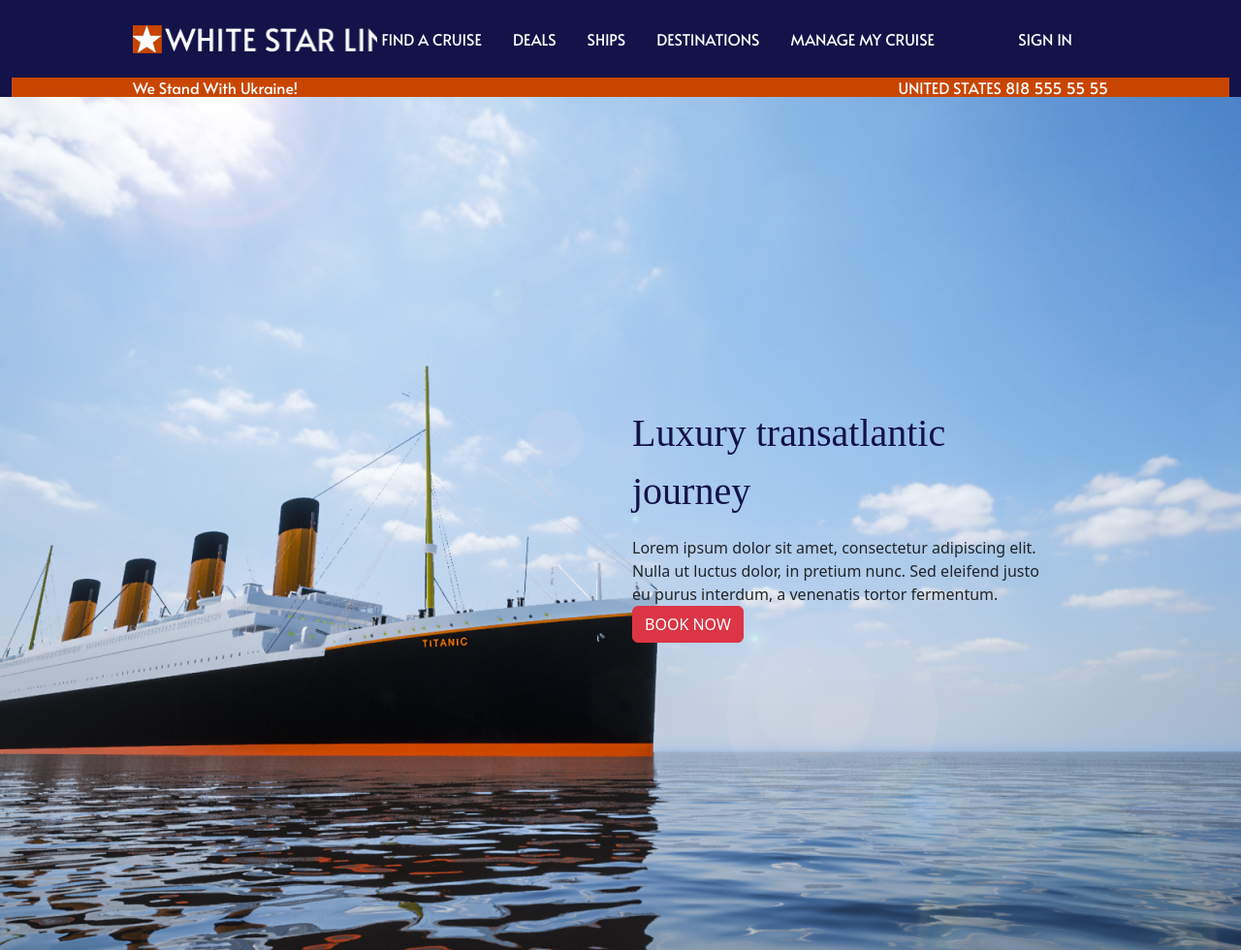
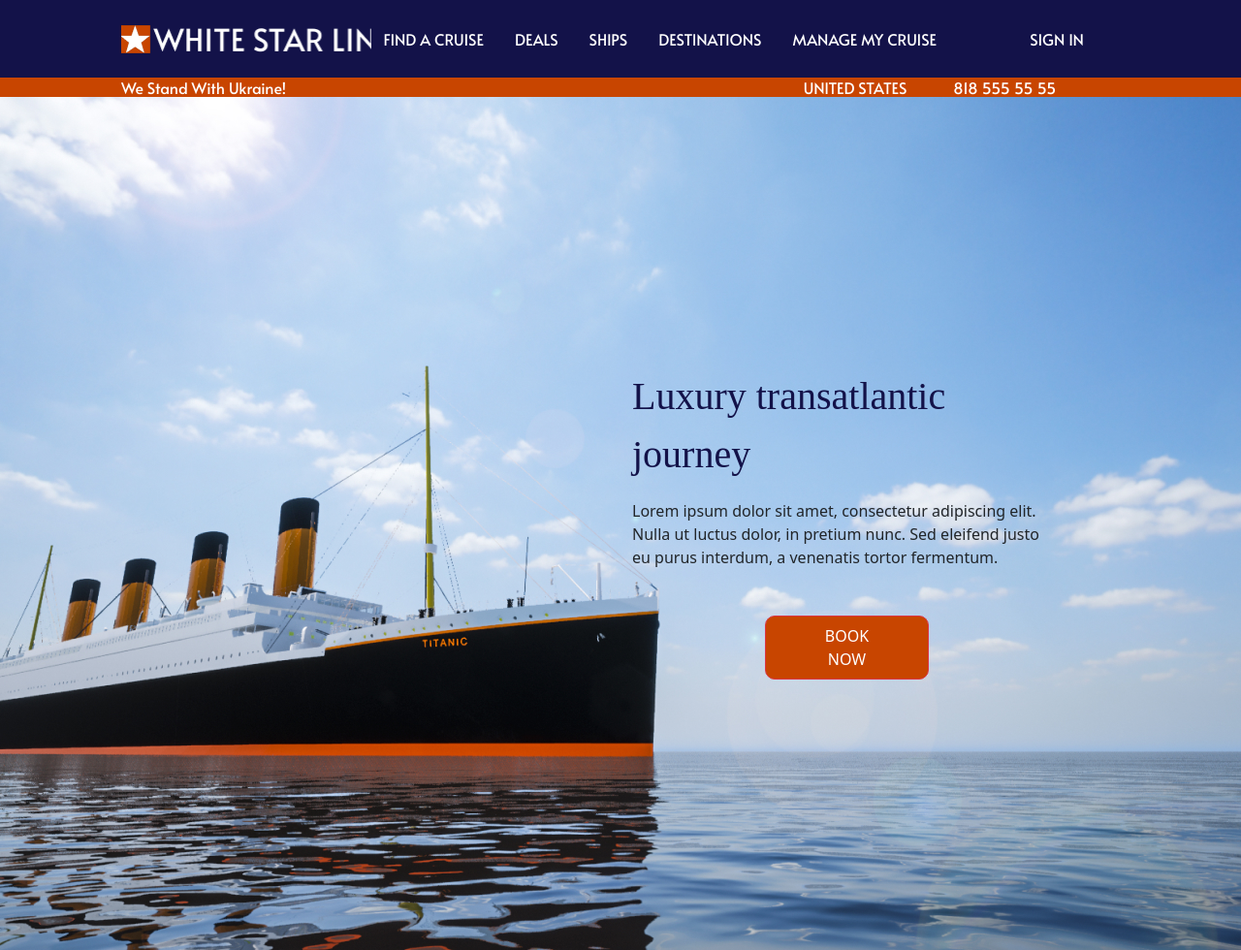
Before and after one commit to zenya385/Titanic, a plain HTML site: page index.html in a window 1280 px wide. Shown: the top 980 px of the page at 97% size. Drawn offline with nearby package versions, Linux system fonts and the light colour scheme; a web font is replaced by a local one.

Commit message:
change padding and button

```diff
--- a/index.html
+++ b/index.html
@@ -36,8 +36,8 @@
         <li class="nav-item">
           <a class="nav-link text-uppercase">Manage my cruise</a>
         </li>
+      </ul>
 
-      </ul>
       <div class="search_header col-1 d-flex justify-content-end align-items-center">
         <a class="nav-link">SIGN IN</a>
       </div>
@@ -47,8 +47,9 @@
         <div class=" col-3 px-0 ">
           We Stand With Ukraine!
         </div>
-        <div class="col-6"></div>
-        <div class="contact_header col-3 text-end px-0">UNITED STATES 818 555 55 55</div>
+        <div class="col-5"></div>
+        <div class="contact_header col-2 text-end pe-5">UNITED STATES</div>
+        <div class="contact_header col-2 text-start px-0">818 555 55 55</div>
       </div>
     </div>
   </header>
@@ -63,8 +64,12 @@
             nunc. Sed eleifend justo eu
             purus interdum, a venenatis tortor fermentum.
           </div>
-          <button type="button" class="btn btn-danger">BOOK NOW</button>
-        </div>
+          <div class="row container-content mt-5">
+            <div class="col-12 d-flex justify-content-center">
+                <button type="button" class="btn btn-danger book-button px-5 py-2">BOOK NOW</button>
+            </div>
+          </div>
+      </div>
 
     </section>
 
--- a/style.css
+++ b/style.css
@@ -1,3 +1,8 @@
+.container-fluid{
+    padding-left: 0;
+    padding-right: 0;
+}
+
 .container-content {
     margin-left: auto;
     margin-right: auto;
@@ -58,6 +63,12 @@
 .title_header {}
 
 /* ============================== HERO ========================= */
+
+.book-button {
+    background-color: #C84500;
+    border-radius: 10px;
+}
+
 .hero {
     height: 880px;
     background-image: url(img/BG.jpg);
```
